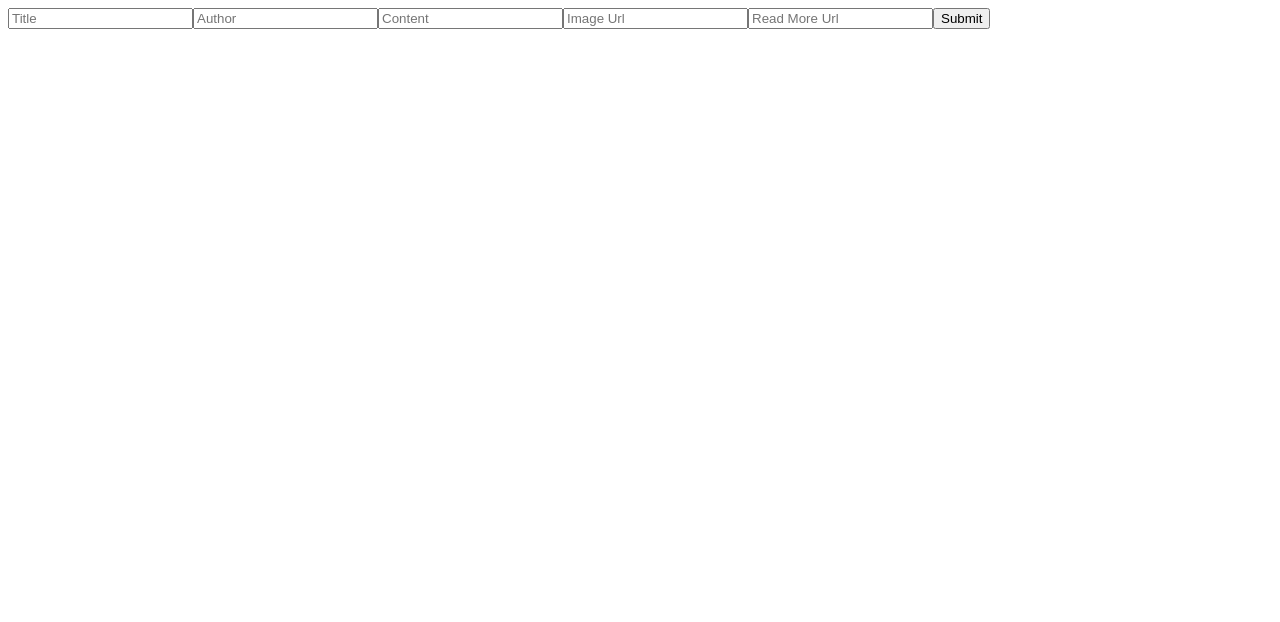
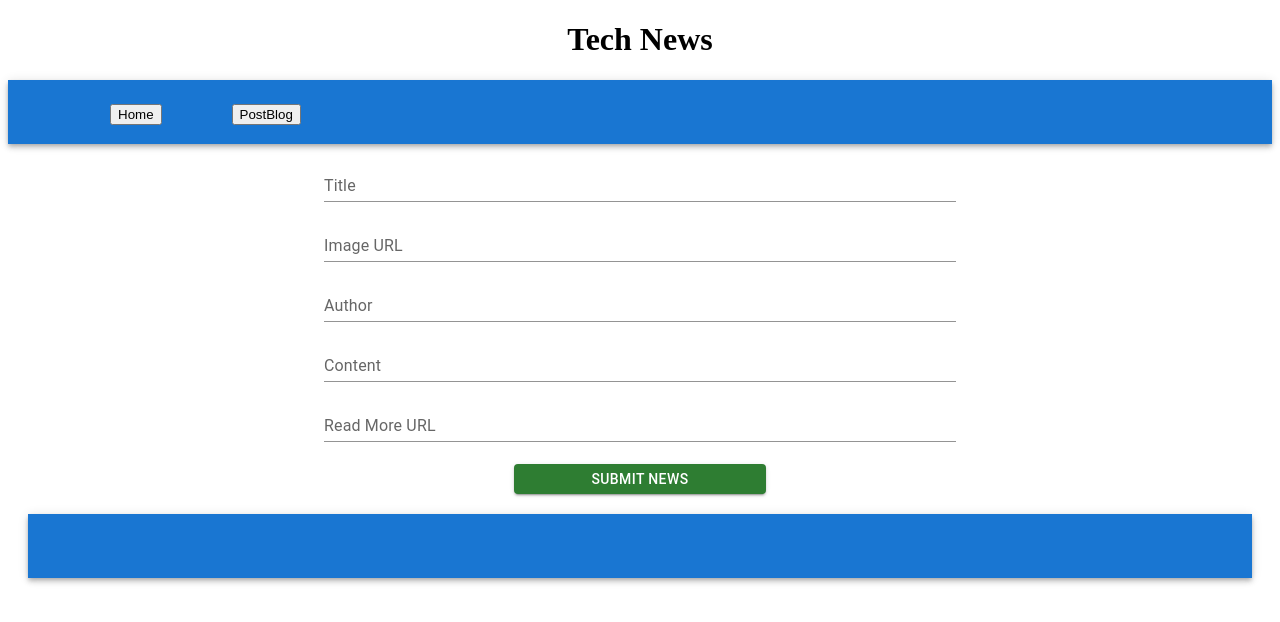
Before and after one commit to Kelvin-kariuki/ReactNews, a React (Create React App) app in the folder my-app/: page /postblog in a window 1280 px wide. Shown: the top 622 px of the page. Built offline with nearby package versions, Linux system fonts and the light colour scheme; data requests are answered from the project's data file.

Commit message:
Adding components, linking and updating

```diff
--- a/my-app/db.json
+++ b/my-app/db.json
@@ -8,7 +8,7 @@
       "url": "https://techcrunch.com/2022/06/27/robinhood-report-meme-stock-gamestop/",
       "urlToImage": "https://techcrunch.com/wp-content/uploads/2022/06/GettyImages-1234275430.jpg?w=684",
       "publishedAt": "2022-06-27T20:50:51Z",
-      "content": "The House Committee on Financial Services released a report late last week offering a harrowing glimpse inside Robinhood during the frenzy around Gamestop stock early last year.\r\nThe stock trading an… [+3972 chars]"
+      "content": "If this year’s Lunabotics competition is any indication, there’s a bright future ahead for the surface of the moon and below it.\r\nThe NASA-hosted challenge saw 39 teams of university students buildin… [+2349 chars]"
     },
     {
       "id": 2,
@@ -31,20 +31,12 @@
       "content": "Google has invested in Progcap, an Indian startup that provides working capital to small and medium-sized businesses, the firms said Tuesday, making a new push into a category that has attracted the … [+3061 chars]"
     },
     {
-      "title": "",
-      "author": "",
-      "urlToImage": "",
-      "url": "",
-      "content": "",
+      "title": "Trading Market",
+      "author": "Kelvin",
+      "urlToImage": "https://imgs.search.brave.com/ZClZvvB-WOpF6ws1bvSecVd8S6F92mRfOj5r8BYpuwQ/rs:fit:759:225:1/g:ce/aHR0cHM6Ly90c2Ux/Lm1tLmJpbmcubmV0/L3RoP2lkPU9JUC5C/c2RfYXA2VWp6R0ds/Q2J0WExkb2R3SGFF/byZwaWQ9QXBp",
+      "url": "https://imgs.search.brave.com/ZClZvvB-WOpF6ws1bvSecVd8S6F92mRfOj5r8BYpuwQ/rs:fit:759:225:1/g:ce/aHR0cHM6Ly90c2Ux/Lm1tLmJpbmcubmV0/L3RoP2lkPU9JUC5C/c2RfYXA2VWp6R0ds/Q2J0WExkb2R3SGFF/byZwaWQ9QXBp",
+      "content": "As the company teetered on the edge of what its platform could handle, it froze trades around Gamestop. The sudden spike in trades meant that Robinhood was on the hook for more than it had on hand.",
       "id": 4
-    },
-    {
-      "title": "Chips",
-      "author": "Chips",
-      "urlToImage": "Chips",
-      "url": "Chips",
-      "content": "Chips",
-      "id": 5
     }
   ]
 }
--- a/my-app/package.json
+++ b/my-app/package.json
@@ -3,6 +3,10 @@
   "version": "0.1.0",
   "private": true,
   "dependencies": {
+    "@emotion/react": "^11.9.3",
+    "@emotion/styled": "^11.9.3",
+    "@mui/icons-material": "^5.8.4",
+    "@mui/material": "^5.9.2",
     "@testing-library/jest-dom": "^5.16.4",
     "@testing-library/react": "^13.3.0",
     "@testing-library/user-event": "^13.5.0",
--- a/my-app/src/components/App.js
+++ b/my-app/src/components/App.js
@@ -3,9 +3,13 @@ import { useEffect,useState } from 'react'
 import Home from './Home'
 import PostBlog from './PostBlog'
 import { Route, Routes } from "react-router-dom";
+import NavBar from './NavBar';
+import Footer from './Footer';
+
 
 
 function App(){
+
 const [article, setArticles]=useState([])
 
 function addArticle(newArticle) {
@@ -25,10 +29,12 @@ console.log({article})
 
   return (
     <div>
+    <NavBar/>
     <Routes>
     <Route path="/" element= {<Home article={article} setArticles={setArticles} />}></Route>
-    <Route path="/postblog" element= {<PostBlog addArticle={addArticle}/>}></Route>
+    <Route path="/postblog" element= {<PostBlog addArticle={addArticle} />}></Route>
     </Routes>
+    <Footer/>
     </div>
 
   )
--- /dev/null
+++ b/my-app/src/components/Footer.js
@@ -0,0 +1,30 @@
+import React from 'react'
+import AppBar from '@mui/material/AppBar';
+import Box from '@mui/material/Box';
+import Toolbar from '@mui/material/Toolbar';
+import Typography from '@mui/material/Typography';
+import IconButton from '@mui/material/IconButton';
+
+
+function Footer() {
+  return (
+    <div style={{margin:"20px"}}> <Box sx={{ flexGrow: 4}}>
+    <AppBar position="static">
+      <Toolbar>
+        <IconButton
+          size="large"
+          edge="start"
+          color="inherit"
+          aria-label="menu"
+          sx={{ mr: 2}}
+        >
+        </IconButton>
+        <Typography variant="h6" component="div" sx={{ flexGrow: 1 }}>
+        </Typography>
+      </Toolbar>
+    </AppBar>
+  </Box></div>
+  )
+}
+
+export default Footer
--- a/my-app/src/components/Home.js
+++ b/my-app/src/components/Home.js
@@ -1,4 +1,5 @@
 import React from 'react'
+import Button from '@mui/material/Button';
 
 function Home({article,setArticles}) {
 
@@ -15,18 +16,24 @@ function Home({article,setArticles}) {
   }
 
     const myArticles= article.map((articles)=>(
-        <div key={articles.id}>
+        <div key={articles.id} style={{display:"flex",alignItems: "center", flexDirection:"column"}}>
       <h2>{articles.title}</h2>
       <img src={articles.urlToImage} alt="url"/>
       <h4>Article By: {articles.author}</h4>
       <p>{articles.content}<a href={articles.url}>Read More</a></p>
-      <button onClick={(e) => (
-                 handleDelete(articles.id))}>Delete</button>
+
+      <Button variant="contained" color="success" onClick={(e) => ( handleDelete(articles.id))} style={{ margin:"10px 0",
+       width:"20%",
+      height:"30px",
+      top:"10px" }}>
+  Delete Post
+</Button>
+
 
     </div>
     ))
   return (
-    <div>{myArticles}</div>
+    <div >{myArticles}</div>
   )
 }
 
--- a/my-app/src/components/NavBar.js
+++ b/my-app/src/components/NavBar.js
@@ -0,0 +1,45 @@
+import React from 'react'
+import {NavLink} from 'react-router-dom'
+import AppBar from '@mui/material/AppBar';
+import Box from '@mui/material/Box';
+import Toolbar from '@mui/material/Toolbar';
+import Typography from '@mui/material/Typography';
+import IconButton from '@mui/material/IconButton';
+
+
+function NavBar() {
+  return (
+    <div>
+    <h1 style={{textAlign: 'center'}}>Tech News</h1>
+     <Box sx={{ flexGrow: 4}}>
+      <AppBar position="static">
+        <Toolbar>
+          <IconButton
+            size="large"
+            edge="start"
+            color="inherit"
+            aria-label="menu"
+            sx={{ mr: 2}}
+          >
+          </IconButton>
+          <Typography variant="h6" component="div" sx={{ flexGrow: 1 }}>
+          <NavLink style={{ marginLeft: "50px", marginRight: "20px" }} to="/">
+    <button >
+      {" "}
+      Home
+    </button>
+  </NavLink>
+  <NavLink style={{ marginLeft: "50px", marginRight: "20px" }} to="/postblog">
+    <button>
+      {" "}
+      PostBlog
+    </button></NavLink>
+          </Typography>
+        </Toolbar>
+      </AppBar>
+    </Box>
+    </div>
+  )
+}
+
+export default NavBar
--- a/my-app/src/components/PostBlog.js
+++ b/my-app/src/components/PostBlog.js
@@ -1,5 +1,7 @@
 import React from 'react'
 import {useState} from 'react'
+import TextField from '@mui/material/TextField'
+import Button from '@mui/material/Button';
 
 function PostBlog({addArticle}) {
     const [title, setTitle] = useState("")
@@ -40,15 +42,35 @@ function PostBlog({addArticle}) {
     }
   return (
 
-    <div>
-        <form>
-            <input type="text" name="name" placeholder="Title" onChange={(e) => setTitle(e.target.value)} value={title}/>
-            <input type="text" name="name" placeholder="Author" onChange={(e) => setAuthor(e.target.value)} value={author}/>
-            <input type="text" name="name" placeholder="Content" onChange={(e) => SetContent(e.target.value)} value={content}/>
-            <input type="text" name="name" placeholder="Image Url" onChange={(e) => setImage(e.target.value)} value={image}/>
-            <input type="text" name="name" placeholder="Read More Url" onChange={(e) => setUrl(e.target.value)} value={url} />
-            <button onClick={handleSubmit}>Submit</button>
-        </form>
+    <div style={{
+      display:"flex",
+      alignItems:"center",
+      justifyContent:"center",
+      flexDirection:"column"
+    }}>
+            <TextField id="standard-basic" label="Title" variant="standard" onChange={(e) => setTitle(e.target.value)} value={title} style={{ margin:"10px 10px",
+       width:"50%",
+      height:"40px"}}/>
+            <TextField id="standard-basic" label="Image URL" variant="standard" onChange={(e) => setImage(e.target.value)} value={image} style={{ margin:"10px 10px",
+       width:"50%",
+      height:"40px"}}/>
+            <TextField id="standard-basic" label="Author" variant="standard"  onChange={(e) => setAuthor(e.target.value)} value={author} style={{ margin:"10px 10px",
+       width:"50%",
+      height:"40px"}}/>
+            <TextField id="standard-basic" label="Content" variant="standard" onChange={(e) => SetContent(e.target.value)} value={content} style={{ margin:"10px 10px",
+       width:"50%",
+      height:"40px"}}/>
+            <TextField id="standard-basic" label="Read More URL" variant="standard" onChange={(e) => setUrl(e.target.value)} value={url} style={{ margin:"10px 10px",
+       width:"50%",
+      height:"40px"}} />
+
+<Button variant="contained" color="success" onClick={handleSubmit} style={{ margin:"10px 0",
+       width:"20%",
+      height:"30px",
+      top:"10px" }}>
+  Submit News
+</Button>
+
     </div>
   )
 }
```
Also changed, not shown: 1 other file (tests, documents, lock files or other folders).
